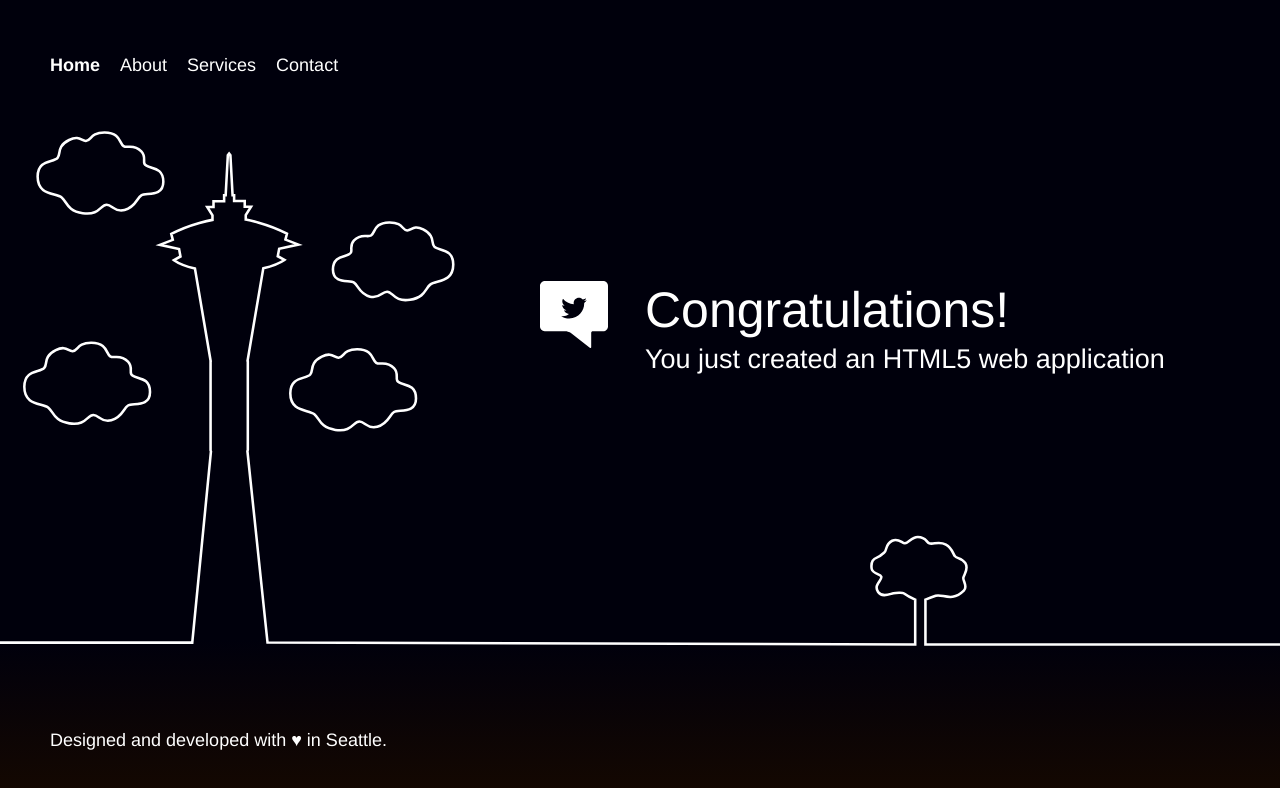
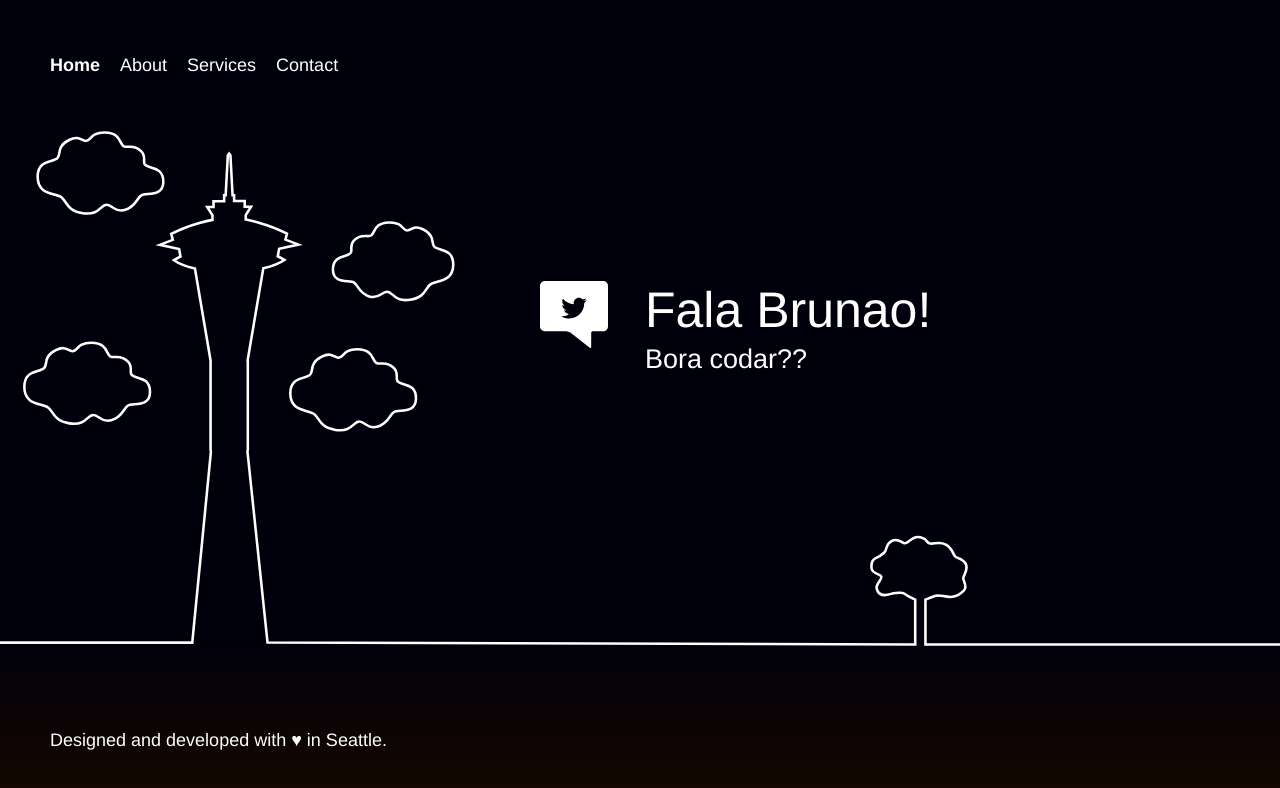
Before and after one commit to Lucasbatistasilveira/petpipeline, a plain HTML site: page webpage/index.html in a window 1280 px wide. Drawn offline with Linux system fonts and the light colour scheme.

Commit message:
Upated index.xml
just a small change in the text

```diff
--- a/webpage/index.html
+++ b/webpage/index.html
@@ -58,8 +58,8 @@
         <div class="message">
             <a class="twitter-link" href="https://twitter.com/home/?status=I%20created%20a%20project%20with%20AWS%20CodeStar!%20%23AWS%20%23AWSCodeStar%20https%3A%2F%2Faws.amazon.com%2Fcodestar"><img src="img/tweet.svg" /></a>
             <div class="text">
-                <h1>Congratulations!</h1>
-                <h2>You just created an HTML5 web application</h2>
+                <h1>Fala Brunao!</h1>
+                <h2>Bora codar??</h2>
             </div>
         </div>
     </div>
```
